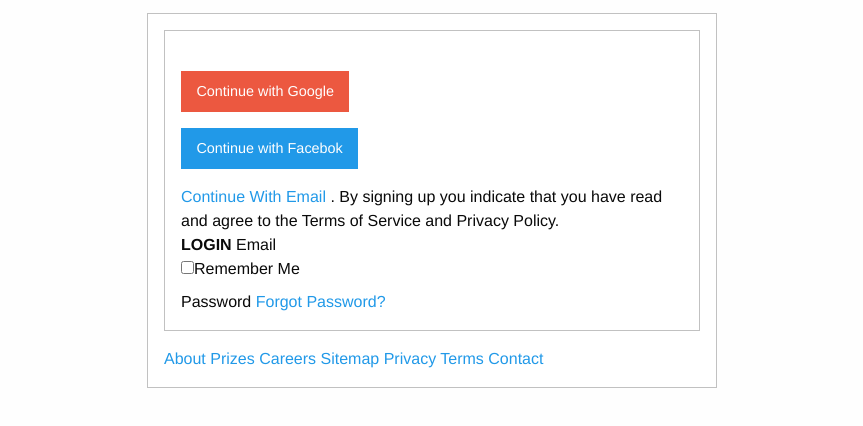
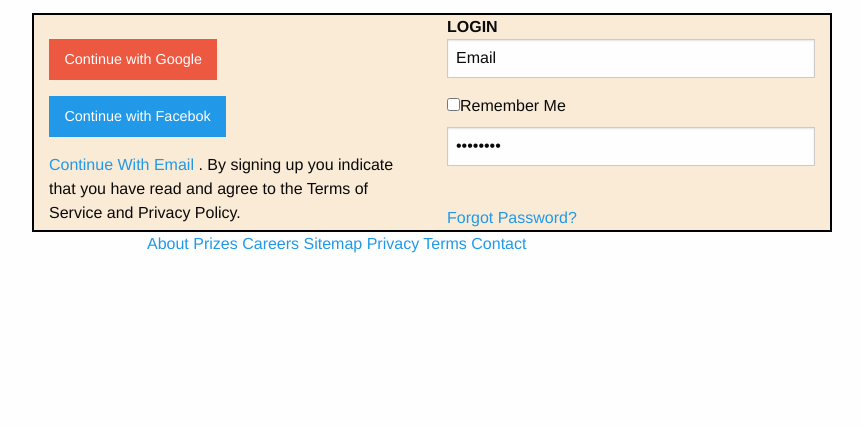
Before and after one commit to gitalry/q, a plain HTML site: page index.html in a window 1280 px wide. Shown: the part 104-530 px from the top of the page, without its empty margins (208-1071 px from the left). Drawn offline with Linux system fonts and the light colour scheme.

Commit message:
middle part fixed

```diff
--- a/css/app.css
+++ b/css/app.css
@@ -2,3 +2,7 @@
     text-decoration: none;
     display: inline;
 }
+.james{
+background-color: antiquewhite;
+ border: 2px solid black;
+}
--- a/index.html
+++ b/index.html
@@ -17,22 +17,27 @@
     </div>
 
     <div class="row">
-       <div class="large-6 large-centered columns">
-        <div class="callout"> <div class="callout"><br><a class="alert button">Continue with Google</a> <br>
+       <div class="large-8 columns james large-centered ">
+       <div class="row">
+        <div class="small-6 columns"><br><a class="alert button">Continue with Google</a> <br>
         <a class="button">Continue with Facebok</a><br>
-<a href="#">Continue With Email  </a>. By signing up you indicate that you have read and agree to the Terms of Service and Privacy Policy.<br>
+<a href="#">Continue With Email  </a>. By signing up you indicate that you have read and agree to the Terms of Service and Privacy Policy.<br> </div>
+      <div class="small-6 columns">
 
       <b>LOGIN</b>
-
-Email
+<input type="email" name="email" value="Email">
 <form action="">
 <input type="checkbox" name="vehicle" value="Remember Me">Remember Me<br>
 </form>
 
-
-Password
-            <a href="#">Forgot Password?</a>
+<input type=password name="password" value="Password">
+<br>  <a href="#">Forgot Password?</a>
+         <br>
         </div>
+        </div>
+        </div></div>
+         <div class="row">
+       <div class="large-6 large-centered columns">
         <a href="#">About</a>
          <a href="#">Prizes</a>
          <a href="#">Careers</a>
```
